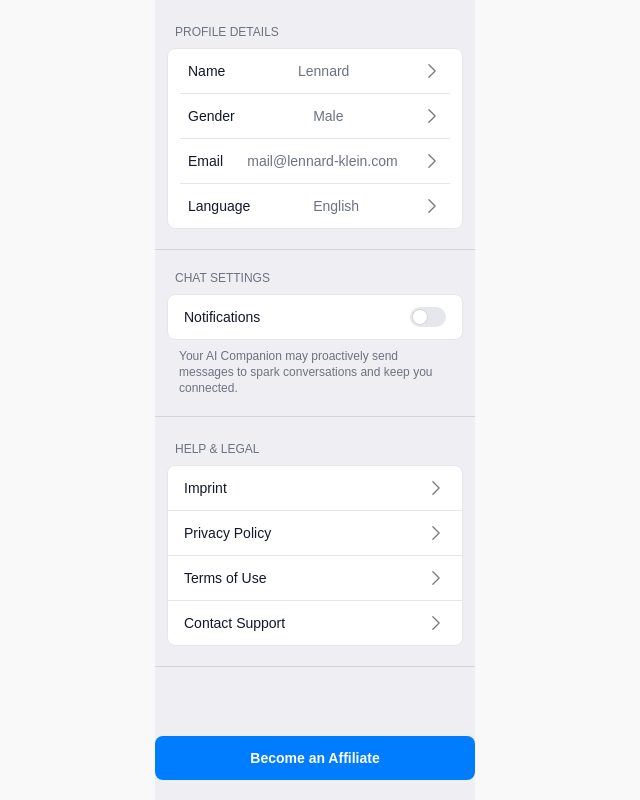
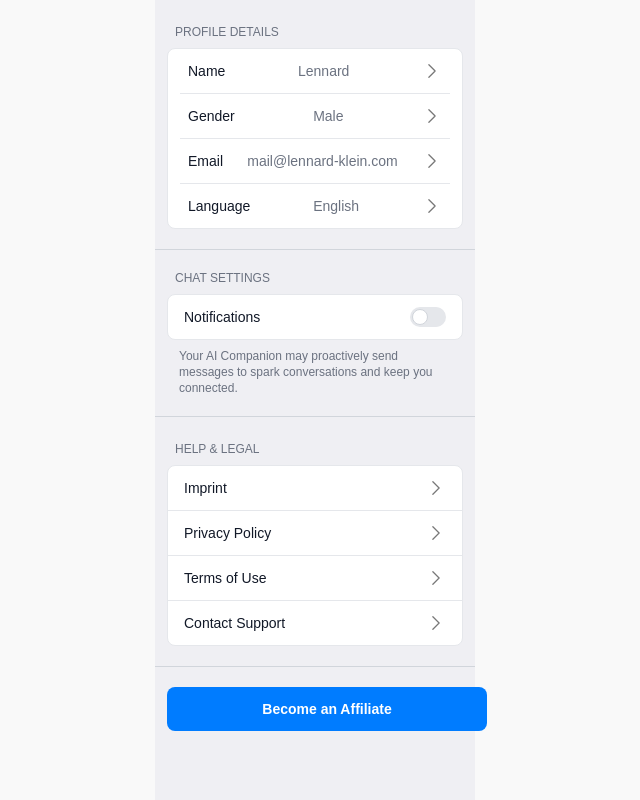
Before and after one commit to sda34495/companion-tele-app, a Next.js app: page /setting in a window 1280 px wide. Shown: the whole page, without its empty margins (325-965 px from the left). Built offline with nearby package versions, Linux system fonts and the light colour scheme.

Commit message:
fix: setting page button

```diff
--- a/app/components/Setting.tsx
+++ b/app/components/Setting.tsx
@@ -195,7 +195,7 @@ const Settings: React.FC = () => {
 
         {/* Affiliate Button */}
         <div className="mt-5 px-3">
-          <button className="w-[335px] mx-auto bg-[#007cff] fixed bottom-5 inset-x-0 text-white py-3 rounded-lg text-sm font-semibold sm:max-w-xs">
+          <button className="w-[335px] mx-auto bg-[#007cff]  bottom-5 inset-x-0 text-white py-3 rounded-lg text-sm font-semibold sm:max-w-xs">
             Become an Affiliate
           </button>
         </div>
```
